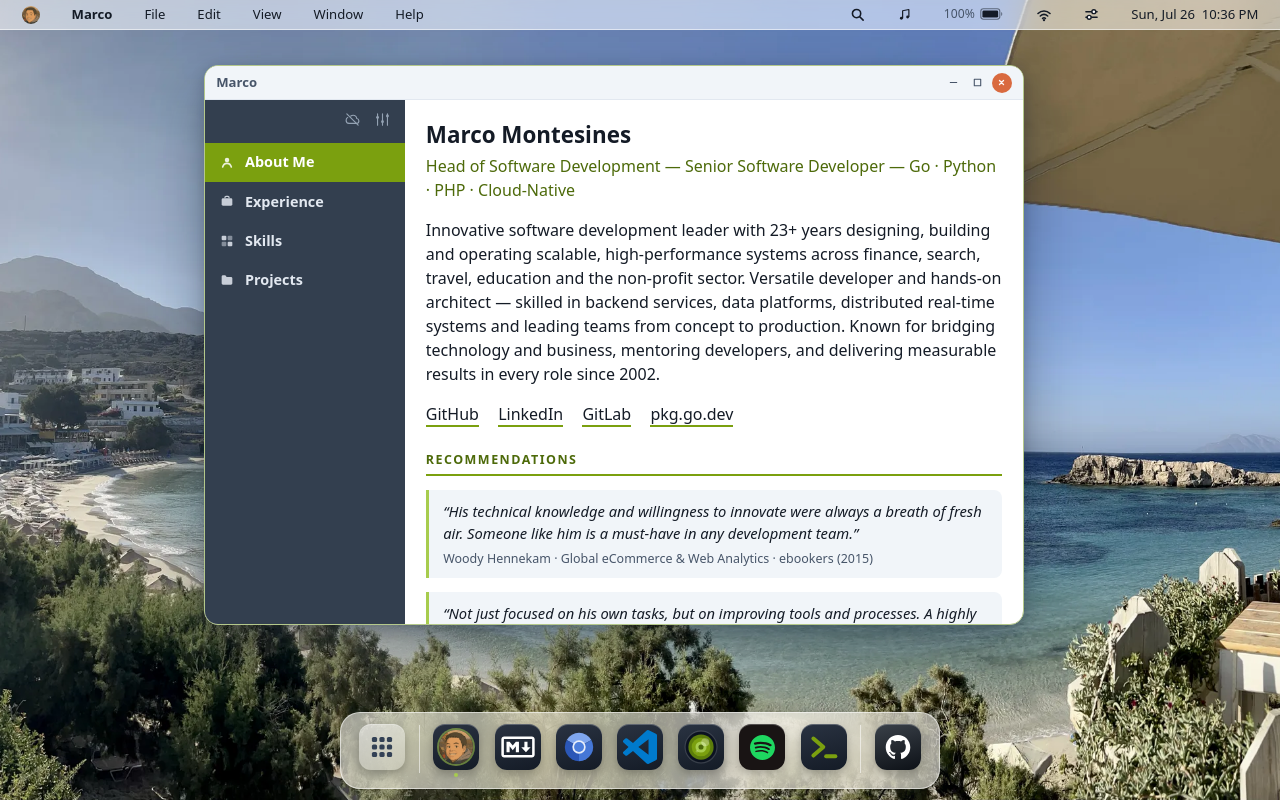
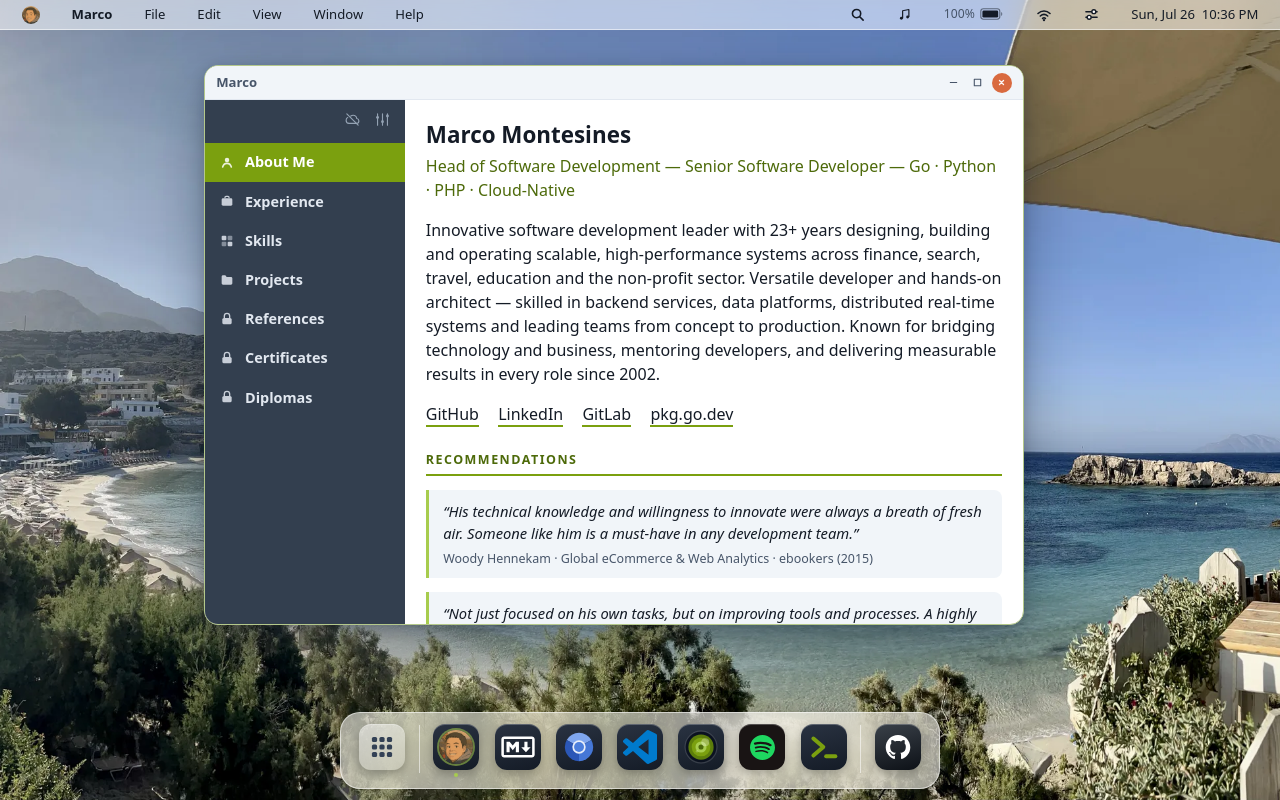
Before and after one commit to marco-montesines/marco-montesines.github.io, a React (Vite) app: page / in a window 1280 px wide. Built offline with nearby package versions, Linux system fonts and the light colour scheme.

Commit message:
terminal tab completion, locked sections in marco app

```diff
--- a/src/apps/MangoNotes.tsx
+++ b/src/apps/MangoNotes.tsx
@@ -1,4 +1,5 @@
 import { useState, type ReactNode } from "react";
+import { bio } from "../content";
 import { AppIcon } from "../icons";
 import type { AppId } from "../os/apps";
 import { About } from "./About";
@@ -6,9 +7,44 @@ import { Experience } from "./Experience";
 import { Projects } from "./Projects";
 import { Skills } from "./Skills";
 
+function LockIcon({ size = 16 }: { size?: number }) {
+  return (
+    <svg width={size} height={size} viewBox="0 0 24 24" aria-hidden="true">
+      <rect
+        x="5"
+        y="10.5"
+        width="14"
+        height="9.5"
+        rx="2.4"
+        fill="currentColor"
+      />
+      <path
+        d="M8 10.5 V7.5 A4 4 0 0 1 16 7.5 V10.5"
+        stroke="currentColor"
+        strokeWidth="2"
+        fill="none"
+      />
+    </svg>
+  );
+}
+
+function LockedNote({ what }: { what: string }) {
+  const linkedIn = bio.links.find((l) => l.label === "LinkedIn")?.href;
+  return (
+    <div className="locked-note">
+      <LockIcon size={38} />
+      <h2>{what}</h2>
+      <p>Shared privately on request — not published here.</p>
+      <a href={linkedIn} target="_blank" rel="noreferrer">
+        DM me on LinkedIn
+      </a>
+    </div>
+  );
+}
+
 interface Note {
   id: string;
-  icon: AppId;
+  icon: AppId | "lock";
   title: string;
   body: () => ReactNode;
 }
@@ -27,6 +63,24 @@ const NOTES: Note[] = [
     icon: "projects",
     title: "Projects",
     body: () => <Projects />,
+  },
+  {
+    id: "references",
+    icon: "lock",
+    title: "References",
+    body: () => <LockedNote what="References" />,
+  },
+  {
+    id: "certificates",
+    icon: "lock",
+    title: "Certificates",
+    body: () => <LockedNote what="Certificates" />,
+  },
+  {
+    id: "diplomas",
+    icon: "lock",
+    title: "Diplomas",
+    body: () => <LockedNote what="Diplomas" />,
   },
 ];
 
@@ -80,7 +134,11 @@ export function MangoNotes() {
                 className={`notes-item ${n.id === selected ? "notes-item-sel" : ""}`}
                 onClick={() => setSelected(n.id)}
               >
-                <AppIcon id={n.icon} size={16} />
+                {n.icon === "lock" ? (
+                  <LockIcon />
+                ) : (
+                  <AppIcon id={n.icon} size={16} />
+                )}
                 {n.title}
               </button>
             </li>
--- a/src/apps/Terminal.tsx
+++ b/src/apps/Terminal.tsx
@@ -27,6 +27,27 @@ const HELP = [
   "  clear         clear the screen",
   "  exit          close the terminal",
 ];
+
+const COMMANDS = [
+  "about",
+  "achievements",
+  "certificates",
+  "clear",
+  "diplomas",
+  "education",
+  "exit",
+  "experience",
+  "help",
+  "languages",
+  "links",
+  "open",
+  "projects",
+  "references",
+  "skills",
+  "whoami",
+];
+
+const OPEN_TARGETS = ["about", "experience", "skills", "projects"];
 
 const LINKEDIN =
   bio.links.find((l) => l.label === "LinkedIn")?.href ?? "LinkedIn";
@@ -115,6 +136,35 @@ export function Terminal({
   }, [lines]);
 
   const onKeyDown = (e: KeyboardEvent<HTMLInputElement>) => {
+    if (e.key === "Tab") {
+      e.preventDefault();
+      const completingArg = /^open\s+\S*$/.test(input);
+      const prefix = completingArg
+        ? input.replace(/^open\s+/, "")
+        : input.trimStart();
+      const pool = completingArg ? OPEN_TARGETS : COMMANDS;
+      const matches = pool.filter((c) => c.startsWith(prefix));
+      if (!matches.length) return;
+      const common = matches.reduce((a, b) => {
+        let i = 0;
+        while (i < a.length && a[i] === b[i]) i += 1;
+        return a.slice(0, i);
+      });
+      const word =
+        matches.length === 1
+          ? matches[0] + (matches[0] === "open" ? " " : "")
+          : common;
+      const next = completingArg ? `open ${word}` : word;
+      if (next !== input) setInput(next);
+      else if (matches.length > 1) {
+        setLines((ls) => [
+          ...ls,
+          `guest@marco:~$ ${input}`,
+          matches.join("  "),
+        ]);
+      }
+      return;
+    }
     if (e.key === "ArrowUp") {
       e.preventDefault();
       const h = history.current;
--- a/src/styles.css
+++ b/src/styles.css
@@ -1005,6 +1005,45 @@ button.mb-item:hover,
   overflow: auto;
 }
 
+/* locked notes (references / certificates / diplomas) */
+.locked-note {
+  height: 100%;
+  display: flex;
+  flex-direction: column;
+  align-items: center;
+  justify-content: center;
+  gap: 0.5rem;
+  text-align: center;
+  color: var(--muted);
+  padding: 1.5rem;
+}
+
+.locked-note h2 {
+  margin: 0;
+  color: var(--ink);
+  font-size: 1.05rem;
+}
+
+.locked-note p {
+  margin: 0;
+  font-size: 0.85rem;
+}
+
+.locked-note a {
+  margin-top: 0.4rem;
+  background: var(--mango);
+  color: #ffffff;
+  text-decoration: none;
+  padding: 0.4rem 1rem;
+  border-radius: 8px;
+  font-size: 0.85rem;
+  font-weight: 600;
+}
+
+.locked-note a:hover {
+  background: var(--mango-deep);
+}
+
 /* ---------- incoming call banner ---------- */
 
 .call-banner {
```
